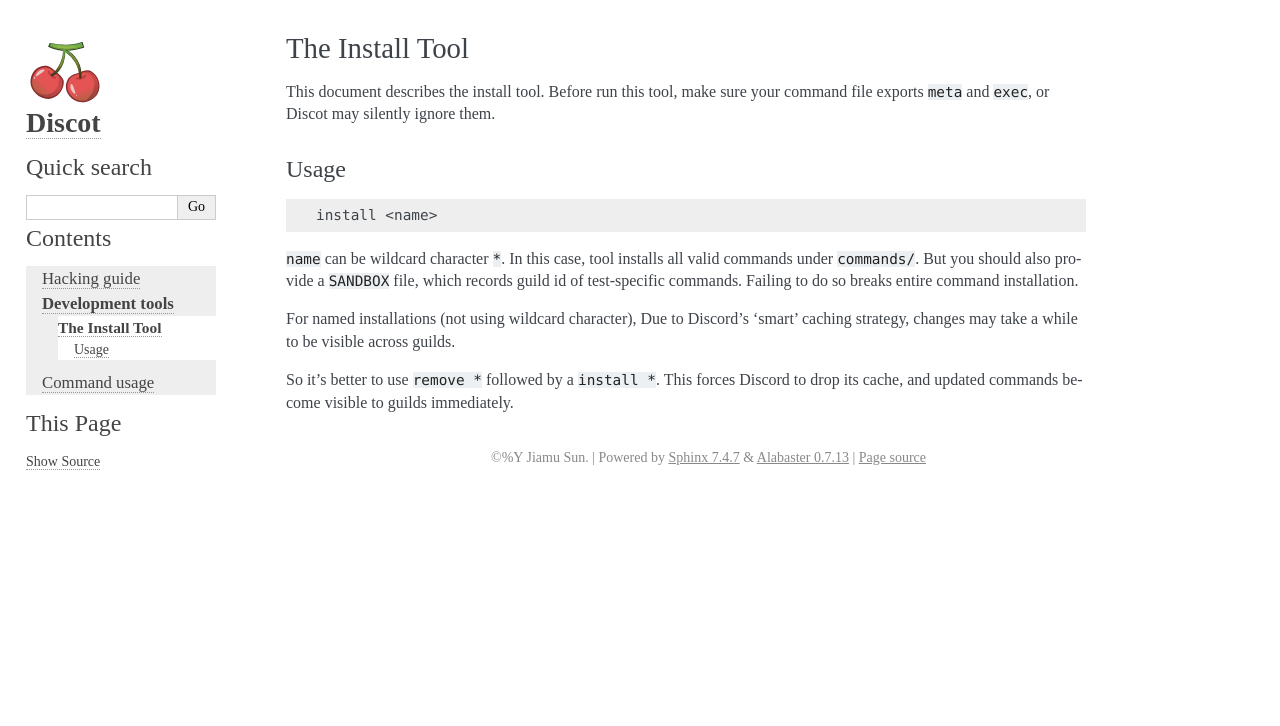
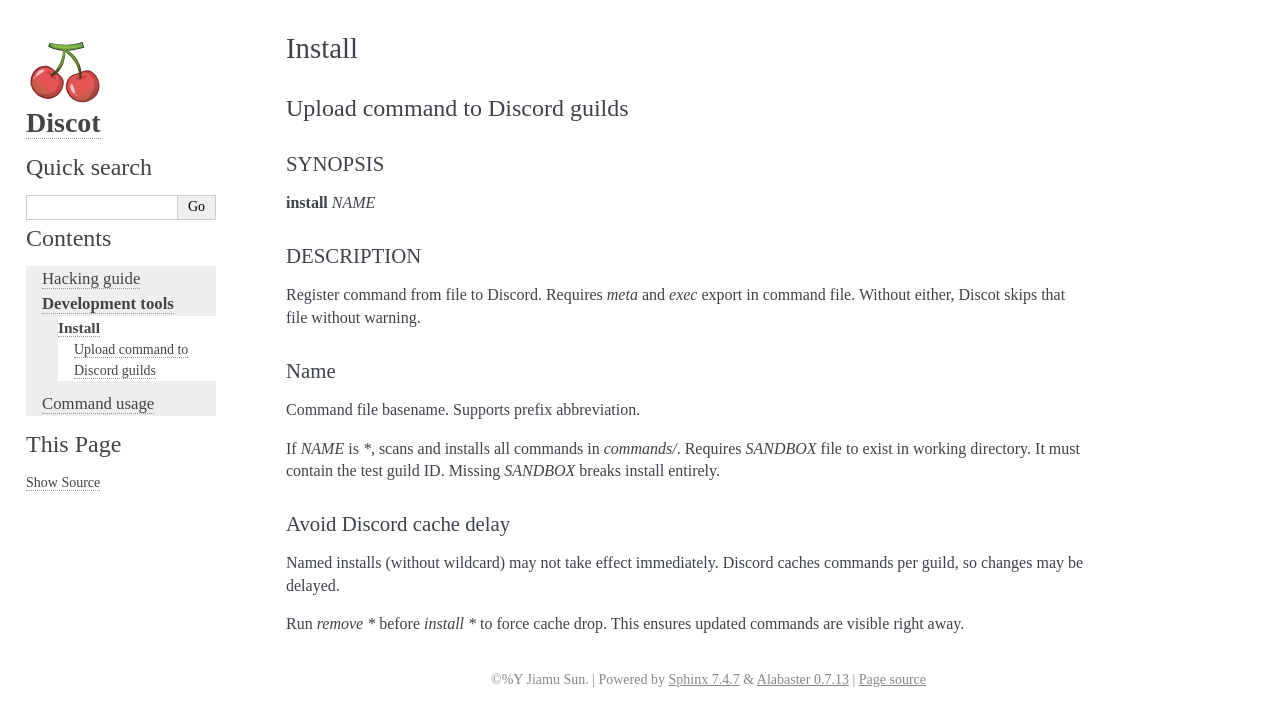
Before and after one commit to barroit/discot, a Sphinx documentation site: the page built from Documentation/dev-tools/install.rst, in a window 1280 px wide. Shown: the top 726 px of the page. Built offline with Sphinx 7.4.7, drawn with Linux system fonts in a browser that asks for light colours; pages that are not in the unit, such as notebooks, are missing from menus.

Commit message:
docs/dev-tools: make install tool guide kernel compliant
Signed-off-by: Jiamu Sun <barroit@linux.com>

```diff
--- a/Documentation/dev-tools/index.rst
+++ b/Documentation/dev-tools/index.rst
@@ -10,5 +10,3 @@ This index lists devland tools. Tools are meant to run in Discot terminal.
    :maxdepth: 2
 
    install
-   reload
-   remove
--- a/Documentation/dev-tools/install.rst
+++ b/Documentation/dev-tools/install.rst
@@ -1,27 +1,37 @@
 .. SPDX-License-Identifier: GPL-3.0-or-later
 
-================
-The Install Tool
-================
+=======
+Install
+=======
+--------------------------------
+Upload command to Discord guilds
+--------------------------------
 
-This document describes the install tool. Before run this tool, make sure your
-command file exports ``meta`` and ``exec``, or Discot may silently ignore them.
+SYNOPSIS
+========
 
-Usage
-=====
+**install** *NAME*
 
-::
+DESCRIPTION
+===========
 
-	install <name>
+Register command from file to Discord. Requires `meta` and `exec` export in
+command file. Without either, Discot skips that file without warning.
 
-``name`` can be wildcard character ``*``. In this case, tool installs all valid
-commands under ``commands/``. But you should also provide a ``SANDBOX`` file,
-which records guild id of test-specific commands. Failing to do so breaks
-entire command installation.
+Name
+====
 
-For named installations (not using wildcard character), Due to Discord's
-'smart' caching strategy, changes may take a while to be visible across guilds.
+Command file basename. Supports prefix abbreviation.
 
-So it's better to use ``remove *`` followed by a ``install *``. This forces
-Discord to drop its cache, and updated commands become visible to guilds
-immediately.
+If *NAME* is `*`, scans and installs all commands in `commands/`. Requires
+`SANDBOX` file to exist in working directory. It must contain the test guild
+ID. Missing `SANDBOX` breaks install entirely.
+
+Avoid Discord cache delay
+==========================
+
+Named installs (without wildcard) may not take effect immediately. Discord
+caches commands per guild, so changes may be delayed.
+
+Run `remove *` before `install *` to force cache drop. This ensures updated
+commands are visible right away.
```
